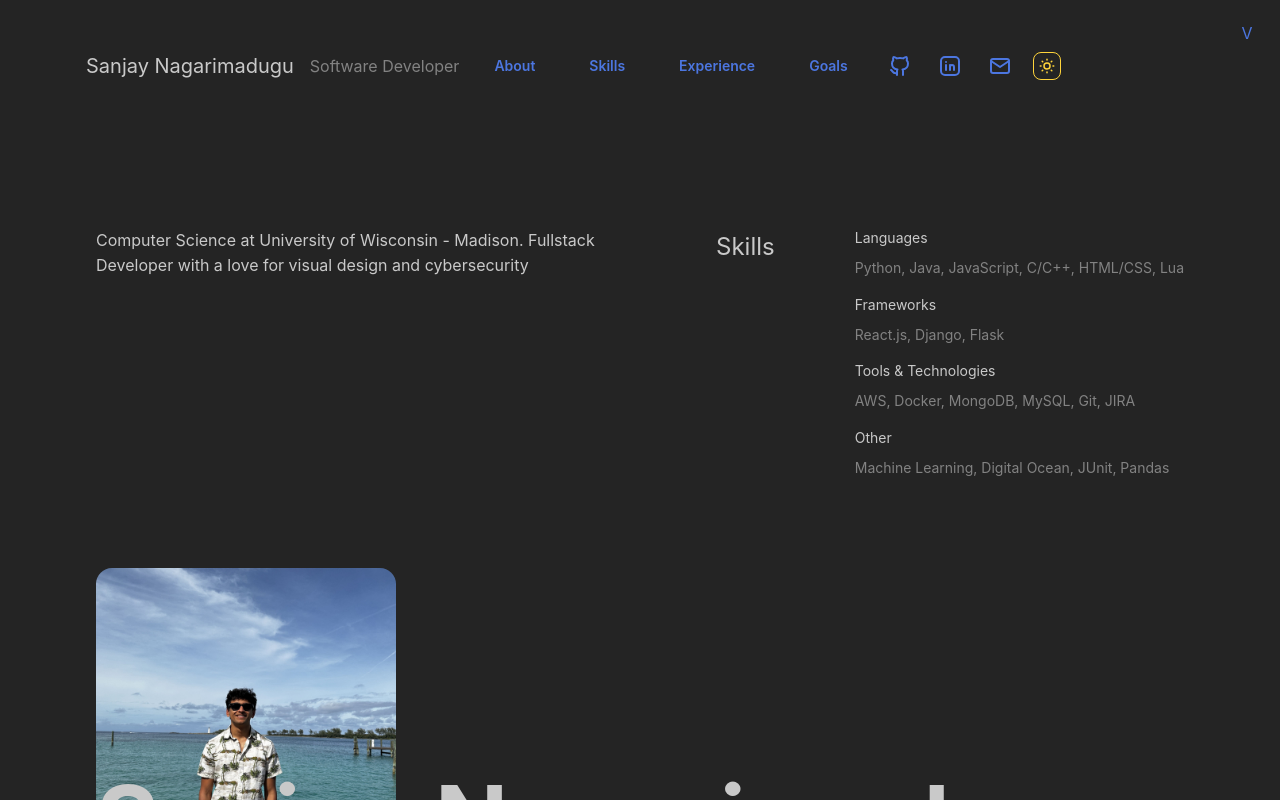
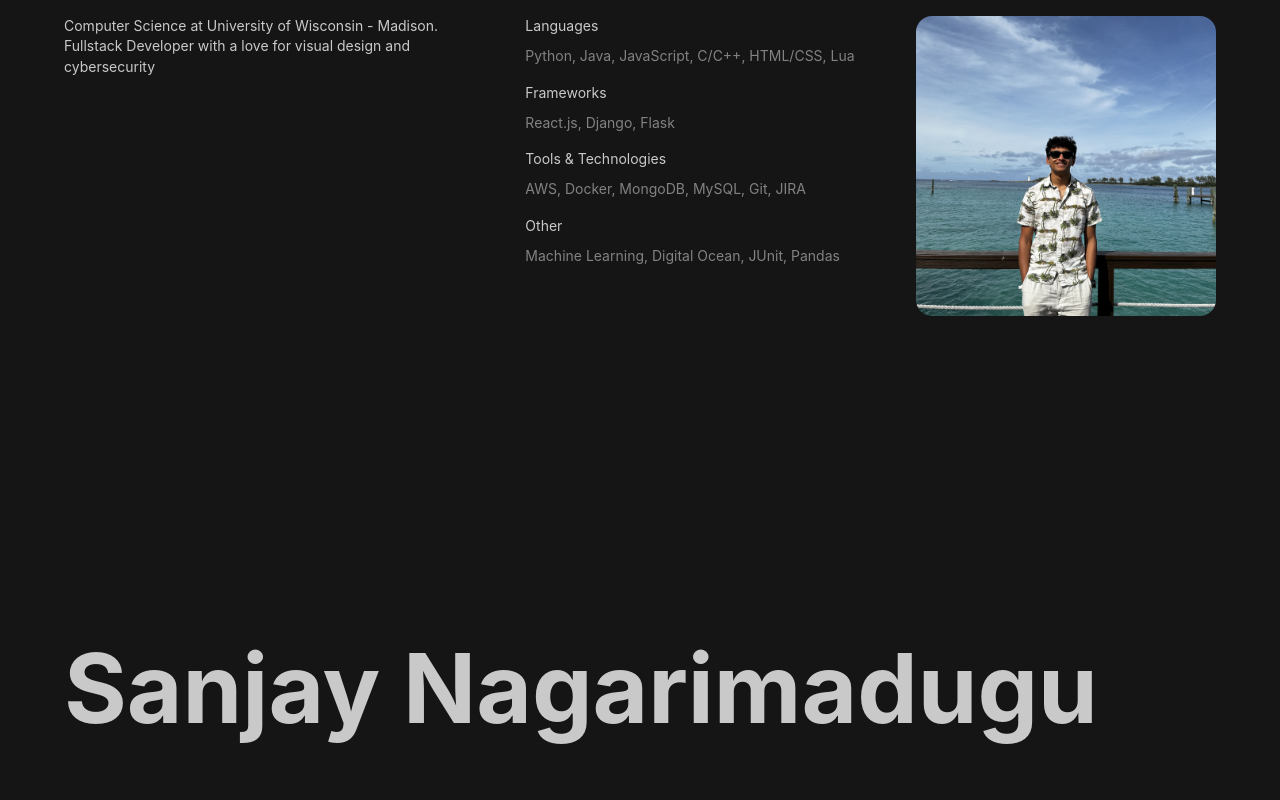
Before and after one commit to SanjayReddyN/personal-website, a React (Vite) app: page / in a window 1280 px wide. Shown: the top 800 px of the page. Built offline with nearby package versions, Linux system fonts and the light colour scheme.

Commit message:
Need to still implement navbar on right side

```diff
--- a/src/App.css
+++ b/src/App.css
@@ -1,11 +1,9 @@
 #root {
   max-width: 1280px;
   margin: 0 auto;
-  padding: 2rem;
 }
 
 main {
-  margin-top: 2rem;
 }
 
 .card-hover {
--- a/src/App.jsx
+++ b/src/App.jsx
@@ -22,9 +22,9 @@ function App() {
         <AppShell>
           <div className="app-content">
             <Suspense fallback={<LoadingOverlay visible />}>
-              <VectorLogo />
-              <Navbar />
+              {/* <Navbar /> */}
               <main style={{ scrollBehavior: "smooth" }}>
+                {/* <VectorLogo /> */}
                 <Suspense fallback={<LoadingOverlay visible />}>
                   <About />
                 </Suspense>
--- a/src/components/About.jsx
+++ b/src/components/About.jsx
@@ -1,36 +1,60 @@
-import {
-  Container,
-  Text,
-  Stack,
-  Group,
-  Button,
-  Grid,
-  Tabs,
-} from "@mantine/core";
-import { SpotifySection } from "./about/SpotifySection";
-import { GamesSection } from "./about/GamesSection";
-import { BucketListSection } from "./about/BucketListSection";
-import Skills from "./Skills";
+import { Text, Stack, Group } from "@mantine/core";
+import "./about/About.css";
 import profileImage from "../images/Me.jpg";
-import React, { useState } from "react";
-import "./about/About.css";
 
 const About = () => {
+  const skillCategories = {
+    Languages: ["Python", "Java", "JavaScript", "C/C++", "HTML/CSS", "Lua"],
+    Frameworks: ["React.js", "Django", "Flask"],
+    "Tools & Technologies": [
+      "AWS",
+      "Docker",
+      "MongoDB",
+      "MySQL",
+      "Git",
+      "JIRA",
+    ],
+    Other: ["Machine Learning", "Digital Ocean", "JUnit", "Pandas"],
+  };
+
   return (
     <section className="hero-section">
-      <div className="about-container">
-        <Text className="about-text">
-          Computer Science at University of Wisconsin - Madison. Fullstack
-          Developer with a love for visual design and cybersecurity
-        </Text>
-        <Skills />
-      </div>
+      <Stack h="100vh" justify="space-between" spacing={0}>
+        {/* Top Section */}
+        <Group
+          position="apart"
+          w="100%"
+          align="flex-start"
+          justify="space-between"
+          pt="1rem"
+        >
+          {/* About Text */}
+          <Text size="sm" weight={500} maw={400}>
+            Computer Science at University of Wisconsin - Madison. Fullstack
+            Developer with a love for visual design and cybersecurity
+          </Text>
 
-      <div className="profile-section">
-        <img src={profileImage} alt="Profile" className="profile-image" />
-      </div>
+          {/* Skills */}
+          <Stack spacing="lg" maw={400}>
+            {Object.entries(skillCategories).map(([category, skills]) => (
+              <div key={category}>
+                <Text size="sm" weight={500} mb="xs">
+                  {category}
+                </Text>
+                <Text size="sm" color="dimmed">
+                  {skills.join(", ")}
+                </Text>
+              </div>
+            ))}
+          </Stack>
+          <img src={profileImage} alt="Profile" className="profile-image" />
+        </Group>
 
-      <Text className="name-text">Sanjay Nagarimadugu</Text>
+        {/* Bottom Section */}
+        <Group position="apart" w="100%" pb={64}>
+          <Text className="name-text">Sanjay Nagarimadugu</Text>
+        </Group>
+      </Stack>
     </section>
   );
 };
--- a/src/components/NavBar.css
+++ b/src/components/NavBar.css
@@ -1,9 +1,39 @@
+/* .navbar {
+  position: fixed;
+  right: 0;
+  top: 0;
+  height: 100vh;
+  width: 80px;
+  background: rgba(21, 21, 21, 0.9);
+  backdrop-filter: blur(10px);
+  z-index: 100;
+  display: flex;
+  flex-direction: column;
+  align-items: center;
+  justify-content: center;
+  padding: 2rem 0;
+  border-left: 1px solid rgba(255, 255, 255, 0.1);
+} */
 .navbar {
-    border-bottom: 1px solid;
-    border-color: light-dark(var(--mantine-color-gray-3), var(--mantine-color-dark-4));
-    margin-bottom: 20px;
-    position: sticky;
-    top: 0;
-    background: light-dark(#fff, #1a1b1e);
-    z-index: 100;
-  }
+  width: 80px;
+  height: 750px;
+  padding: var(--mantine-spacing-md);
+  display: flex;
+  flex-direction: column;
+  border-right: 1px solid light-dark(var(--mantine-color-gray-3), var(--mantine-color-dark-4));
+}
+
+.nav-links {
+  display: flex;
+  flex-direction: column;
+  gap: 2rem;
+  align-items: center;
+}
+
+.social-links {
+  position: absolute;
+  bottom: 2rem;
+  display: flex;
+  flex-direction: column;
+  gap: 1rem;
+}
--- a/src/components/NavBar.jsx
+++ b/src/components/NavBar.jsx
@@ -24,20 +24,10 @@ const Navbar = () => {
   };
 
   return (
-    <Container size="lg" py="md" className="navbar">
-      <Group position="apart">
-        <Group>
-          <Text size="xl" weight={700}>
-            Sanjay Nagarimadugu
-          </Text>
-          <Text color="dimmed">Software Developer</Text>
-        </Group>
-        <Group>
+    <nav className="navbar">
+      <div className="nav-links">
         <Button variant="subtle" onClick={() => scrollToSection("about")}>
           About
-          </Button>
-          <Button variant="subtle" onClick={() => scrollToSection("skills")}>
-            Skills
         </Button>
         <Button variant="subtle" onClick={() => scrollToSection("projects")}>
           Experience
@@ -45,7 +35,8 @@ const Navbar = () => {
         <Button variant="subtle" onClick={() => scrollToSection("goals")}>
           Goals
         </Button>
-          <Group spacing="xs">
+      </div>
+      <div className="social-links">
         <ActionIcon
           component="a"
           href="https://github.com/SanjayReddyN"
@@ -72,22 +63,8 @@ const Navbar = () => {
         >
           <IconMail size={24} />
         </ActionIcon>
-            <ActionIcon
-              variant="outline"
-              color={colorScheme === "dark" ? "yellow" : "blue"}
-              onClick={() => toggleColorScheme()}
-              title="Toggle color scheme"
-            >
-              {colorScheme === "dark" ? (
-                <IconSun size={18} />
-              ) : (
-                <IconMoonStars size={18} />
-              )}
-            </ActionIcon>
-          </Group>
-        </Group>
-      </Group>
-    </Container>
+      </div>
+    </nav>
   );
 };
 
--- a/src/components/about/About.css
+++ b/src/components/about/About.css
@@ -1,94 +1,20 @@
 .hero-section {
-  height: 100vh;
-  position: relative;
-  padding: 4rem;
+  min-height: 100vh;
+  width: 100%;
+  padding: 0 4rem;
+  background-color: #151515;
+  margin-right: 80px; /* Space for navbar */
 }
 
-.about-container {
-  display: flex;
-  justify-content: space-between;
-  width: 100%;
-}
-
-.about-text {
-  font-size: 1rem;
-  max-width: 500px;
-  margin-top: 2rem;
-}
-
-.skills-container {
-  margin-top: 2rem;
-}
-
-.skills-header {
-  font-size: 1.5rem;
-  margin-right: 4rem;
-}
-
-.skills-list {
-  min-width: 300px;
-}
-
-.profile-section {
-  position: absolute;
-  bottom: 4rem;
-  left: 4rem;
-  width: 300px;
-  height: 300px;
+.name-text {
+  font-size: 6rem;
+  line-height: 1;
+  font-weight: 700;
 }
 
 .profile-image {
-  width: 100%;
-  height: 100%;
+  width: 300px;
+  height: 300px;
   object-fit: cover;
   border-radius: 16px;
 }
-
-.name-text {
-  position: absolute;
-  bottom: 4rem;
-  left: 4rem;
-  font-size: 6rem;
-  line-height: 1;
-  font-weight: 700;
-  z-index: 2;
-}
-
-@media (max-width: 768px) {
-  .about-container {
-    flex-direction: column;
-  }
-
-  .skills-container {
-    margin-top: 4rem;
-  }
-}
-
-.profile-image-container {
-  width: 100%;
-  height: 300px; /* Fixed height */
-  position: relative;
-  overflow: hidden;
-  border-radius: 16px;
-}
-
-
-  .contact-button {
-    min-width: 200px;
-    text-align: center;
-  }
-
-  .about-tabs {
-    flex-grow: 1;
-    display: flex;
-    flex-direction: column;
-  }
-
-  .tab-panel {
-    min-height: 400px; /* Set minimum height for tab panels */
-    height: 100%;
-  }
-
-  .mantine-Tabs-panel {
-    height: 100%;
-  }
--- a/src/index.css
+++ b/src/index.css
@@ -2,11 +2,8 @@
   font-family: Inter, system-ui, Avenir, Helvetica, Arial, sans-serif;
   line-height: 1.5;
   font-weight: 400;
-
-  color-scheme: light dark;
   color: rgba(255, 255, 255, 0.87);
   background-color: #151515;
-
   font-synthesis: none;
   text-rendering: optimizeLegibility;
   -webkit-font-smoothing: antialiased;
@@ -15,6 +12,8 @@
 
 body {
   margin: 0;
+  min-width: 320px;
+  min-height: 100vh;
   background-color: #151515;
 }
 
--- a/src/main.jsx
+++ b/src/main.jsx
@@ -37,7 +37,9 @@ const theme = createTheme({
 ReactDOM.createRoot(document.getElementById("root")).render(
   <React.StrictMode>
     <MantineProvider theme={theme} defaultColorScheme="dark">
-      <App />
+      <div style={{ backgroundColor: "#151515", minHeight: "100vh" }}>
+        <App />
+      </div>
     </MantineProvider>
   </React.StrictMode>
 );
```
Lines whose indentation alone changed are shown as unchanged.
